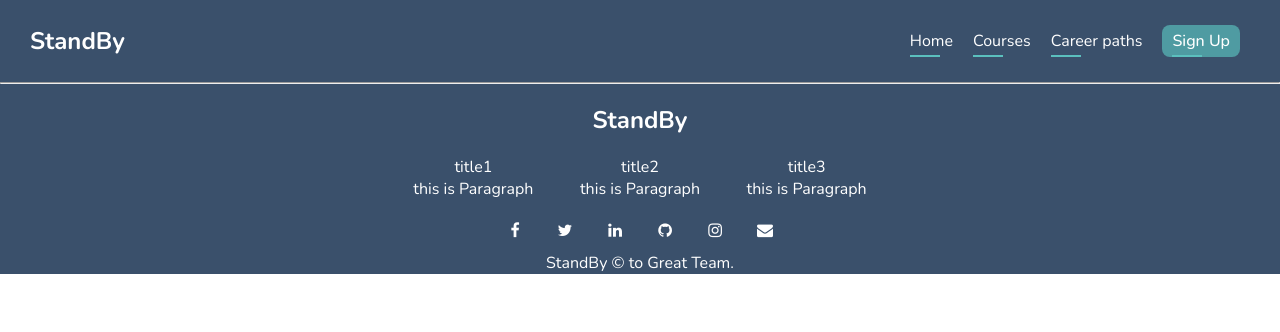
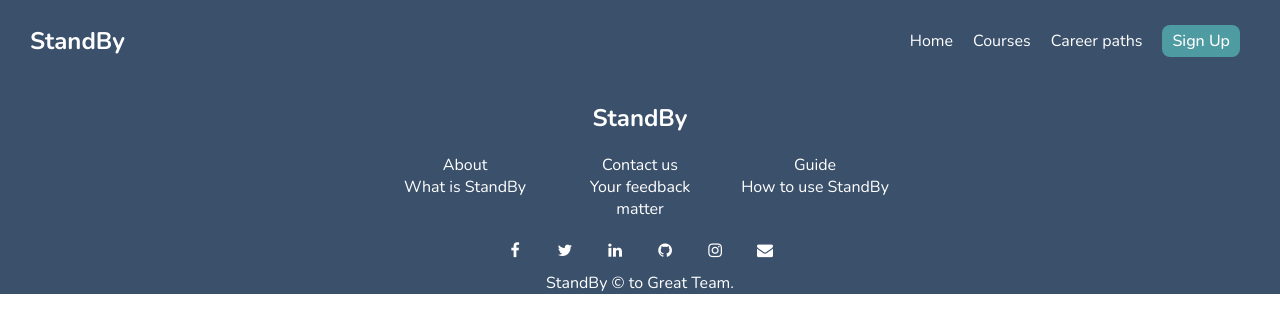
Before and after one commit to omarYasserM/StandBy, a plain HTML site: page index.html in a window 1280 px wide. Drawn offline with nearby package versions, Linux system fonts and the light colour scheme.

Commit message:
I edited the footer

```diff
--- a/footer.css
+++ b/footer.css
@@ -1,26 +1,27 @@
-footer{
+footer {
   background-color: #3a506b;
   color: white;
-}
-
-#footer{
   display: flex;
   flex-direction: column;
   justify-content: center;
   align-items: center;
 }
-#footer > .logo{
+
+footer > .logo {
   margin-top: 20px;
   margin-bottom: 20px;
 }
-#footer > .container{
+footer > .container {
   display: flex;
-    text-align:center;
-    justify-content: space-around;
+  text-align: center;
+  justify-content: space-between;
   width: 500px;
   margin-bottom: 20px;
 }
-.footer_social_media{
+.container > * {
+  width: 150px;
+}
+.footer_social_media {
   display: flex;
   justify-content: space-around;
   width: 300px;
@@ -28,6 +29,6 @@ footer{
 .footer_social_media > a > i:hover {
   color: #5bc0be;
 }
-.copyright{
+.copyright {
   margin-top: 10px;
 }
--- a/header.css
+++ b/header.css
@@ -17,16 +17,6 @@ header > ul > li {
   cursor: pointer;
 }
 
-header > ul > li::before {
-  content: "";
-  position: absolute;
-  transform: translate(0, 25px);
-  width: 30px;
-  height: 2px;
-  background-color: #5bc0be;
-  transition: all 1s;
-}
-
 header > ul > li:hover {
   color: #5bc0be;
 }
@@ -38,6 +28,7 @@ header > ul > li:last-child {
   transition: all 0.15s ease;
   font-weight: 500;
 }
+
 header > ul > li:last-child:hover {
   background-color: #5bc0beff;
   color: #12255c !important;
--- a/index.html
+++ b/index.html
@@ -28,21 +28,20 @@
     </ul>
 </header>
 <footer>
-    <hr>
-    <div id="footer">
+
         <span class="logo">StandBy</span>
         <div class="container">
             <div>
-                <span>title1</span>
-                <p>this is Paragraph</p>
+                <span>About</span>
+                <p>What is StandBy</p>
             </div>
             <div>
-                <span>title2</span>
-                <p>this is Paragraph</p>
+                <span>Contact us</span>
+                <p>Your feedback matter</p>
             </div>
             <div>
-                <span>title3</span>
-                <p>this is Paragraph</p>
+                <span>Guide</span>
+                <p>How to use StandBy</p>
             </div>
         </div>
         <p></p>
@@ -55,7 +54,7 @@
             <a href="#"><i class="fa fa-fw fa-envelope"></i></a>
         </div>
         <p class="copyright">StandBy &copy; to Great Team.</p>
-    </div>
+
 
 </footer>
 
```
Also changed, not shown: index.js (deleted, +0 -29 lines). Lines whose indentation alone changed are shown as unchanged.
